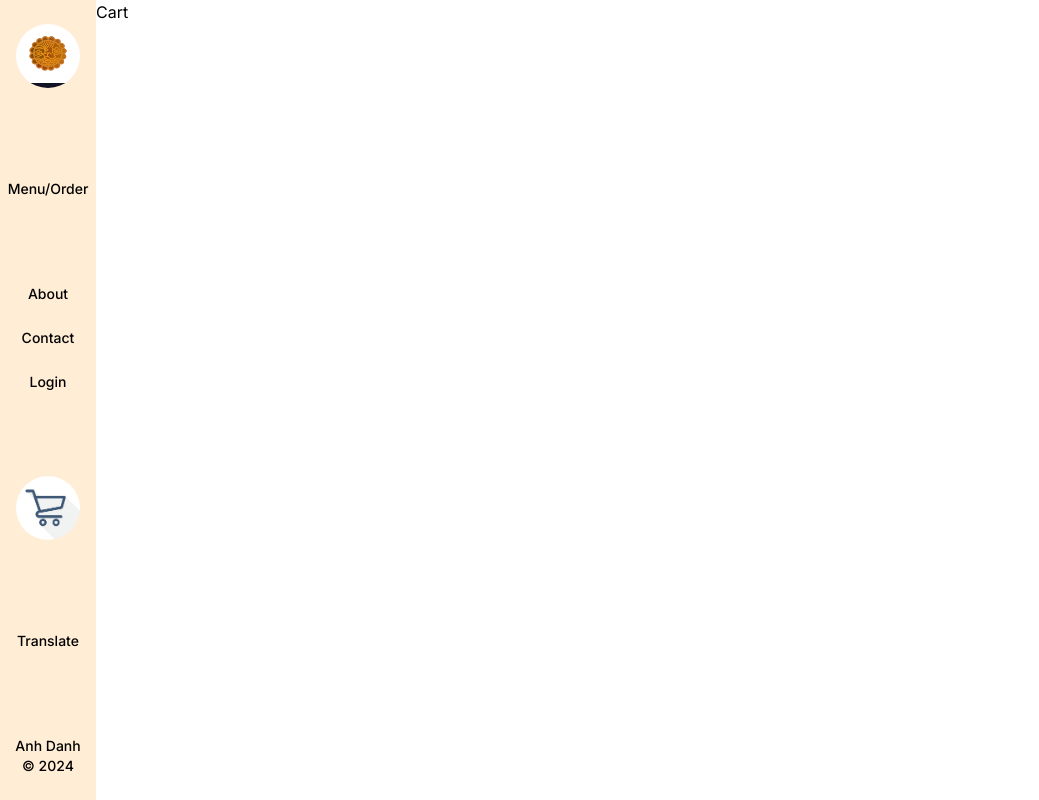
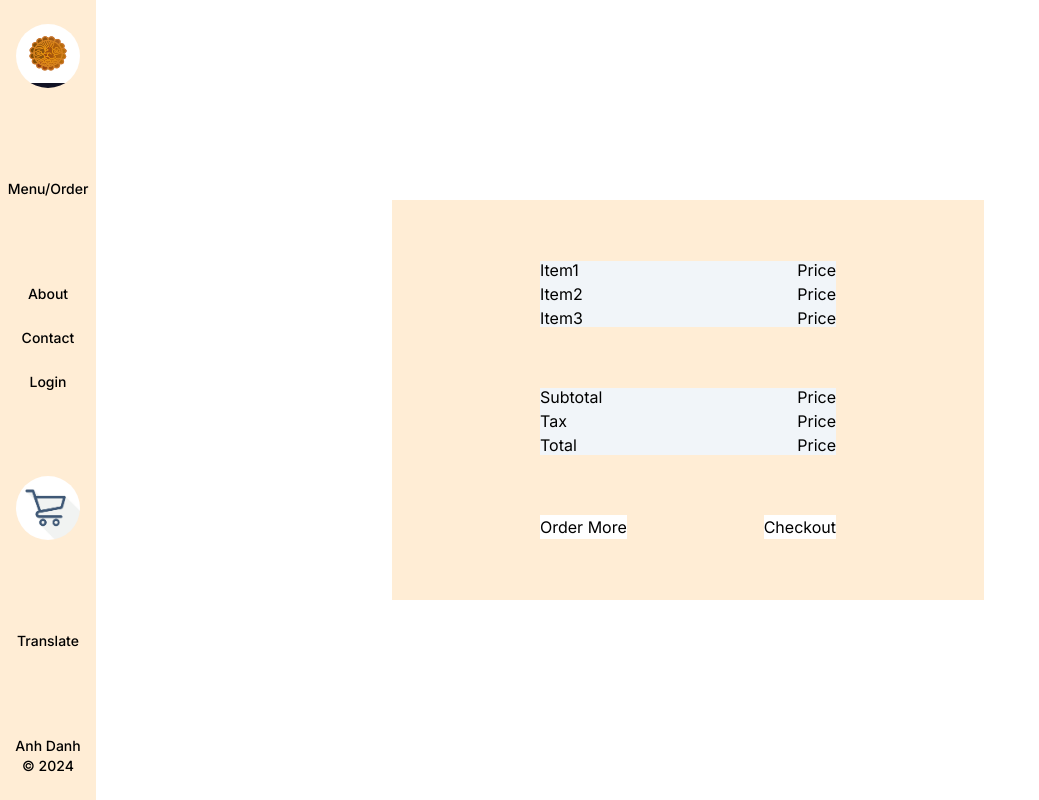
Before and after one commit to juiceman1014/bakery-website, a Next.js app in the folder client/: page /cart in a window 1280 px wide. Shown: the whole page, without its empty margins (0-1039 px from the left). Built offline with nearby package versions, Linux system fonts and the light colour scheme.

Commit message:
set up foundation of cart page, order more button is not yet functional

```diff
--- a/client/src/app/cart/page.jsx
+++ b/client/src/app/cart/page.jsx
@@ -4,7 +4,56 @@ import Link from "next/link";
 const Cart = () => {
   return (
     <>
-      <div>Cart</div>
+       <div className="flex flex-row justify-center items-center h-screen">
+        <container className="flex flex-col justify-center items-center bg-orange-100 h-3/6 w-6/12 justify-evenly">
+
+            <div className="h-1/6 w-6/12 bg-slate-100 flex flex-col justify-center">
+              <div className = "flex justify-between">
+                <p>Item1</p>
+                <p>Price</p>
+              </div>
+              <div className = "flex justify-between">
+                <p>Item2</p>
+                <p>Price</p>
+              </div>
+              <div className = "flex justify-between">
+                <p>Item3</p>
+                <p>Price</p>
+              </div>
+            </div>
+
+
+            <div className="h-1/6 w-6/12 bg-slate-100 flex flex-col justify-center">
+            <div className = "flex justify-between">
+                <p>Subtotal</p>
+                <p>Price</p>
+             </div>
+             <div className = "flex justify-between">
+                <p>Tax</p>
+                <p>Price</p>
+              </div>
+              <div className = "flex justify-between">
+                <p>Total</p>
+                <p>Price</p>
+              </div>
+            </div>
+
+          <div className = "flex justify-between w-6/12">
+          <Link
+            href="/checkout-methods/delivery"
+            className="bg-white flex justify-center"
+          >
+            <button>Order More</button>
+          </Link>
+          <Link
+            href="/checkout-methods"
+            className="bg-white flex justify-center"
+          >
+            <button>Checkout</button>
+          </Link>
+          </div>
+      </container>
+    </div>
     </>
   );
 };
```
